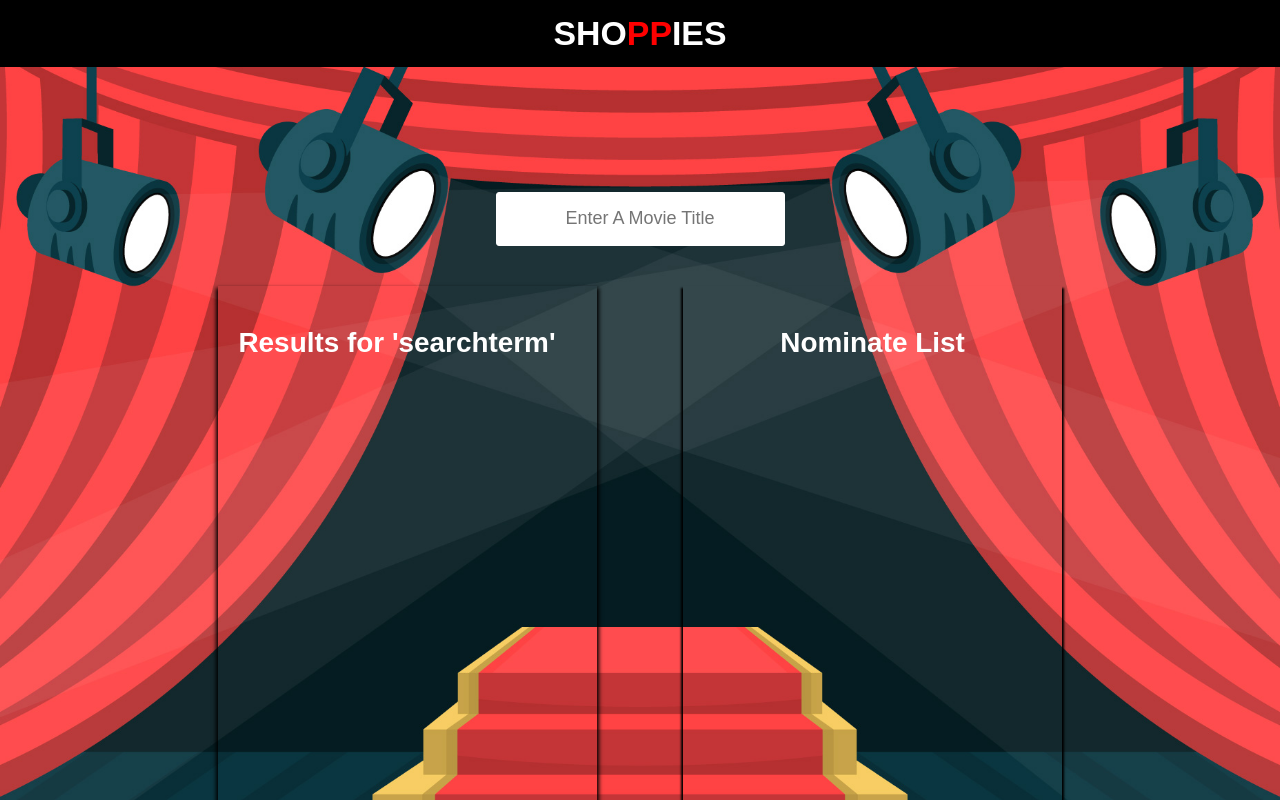
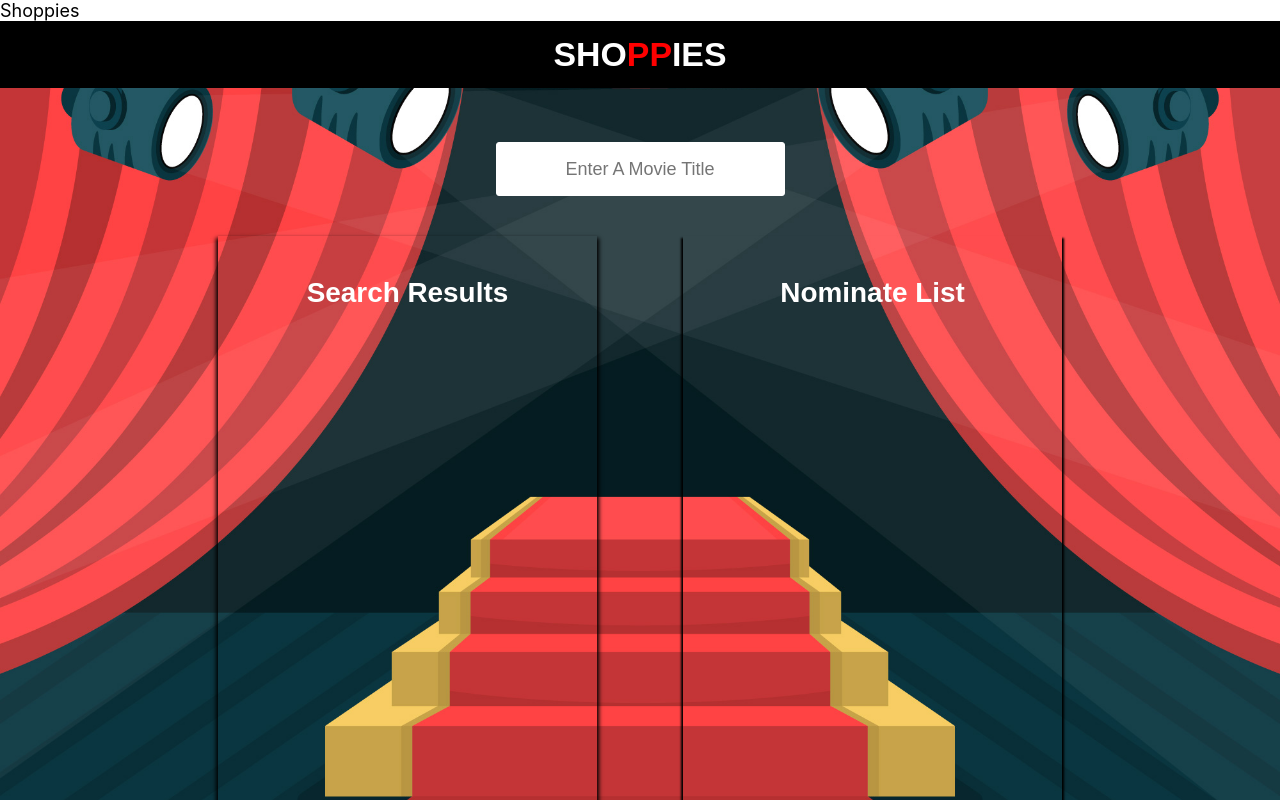
Before and after one commit to wariroja/shopify-omdb-nomi, a React (Create React App) app: page / in a window 1280 px wide. Shown: the top 800 px of the page. Built offline with nearby package versions, Linux system fonts and the light colour scheme.

Commit message:
css edits

```diff
--- a/public/index.html
+++ b/public/index.html
@@ -11,12 +11,21 @@
       name="description"
       content="Web site created using create-react-app"
     />
+    <link
+      href="https://fonts.googleapis.com/css?family=Poppins:600"
+      rel="style-sheet"
+    />
+    <link
+      href="https://fonts.googleapis.com/css?family=Work+Sans:300,500"
+      rel="style-sheet"
+    />
     <link rel="apple-touch-icon" href="%PUBLIC_URL%/logo192.png" />
     <!--
       manifest.json provides metadata used when your web app is installed on a
       user's mobile device or desktop. See https://developers.google.com/web/fundamentals/web-app-manifest/
     -->
     <link rel="manifest" href="%PUBLIC_URL%/manifest.json" />
+    <link rel="style-sheet" href="./reset.css"
     <!--
       Notice the use of %PUBLIC_URL% in the tags above.
       It will be replaced with the URL of the `public` folder during the build.
--- /dev/null
+++ b/public/reset.css
@@ -0,0 +1,126 @@
+/** @format */
+
+html,
+body,
+div,
+span,
+applet,
+object,
+iframe,
+h1,
+h2,
+h3,
+h4,
+h5,
+h6,
+p,
+blockquote,
+pre,
+a,
+abbr,
+acronym,
+address,
+big,
+cite,
+code,
+del,
+dfn,
+em,
+img,
+ins,
+kbd,
+q,
+s,
+samp,
+small,
+strike,
+strong,
+sub,
+sup,
+tt,
+var,
+b,
+u,
+i,
+center,
+dl,
+dt,
+dd,
+ol,
+ul,
+li,
+fieldset,
+form,
+label,
+legend,
+table,
+caption,
+tbody,
+tfoot,
+thead,
+tr,
+th,
+td,
+article,
+aside,
+canvas,
+details,
+embed,
+figure,
+figcaption,
+footer,
+header,
+hgroup,
+menu,
+nav,
+output,
+ruby,
+section,
+summary,
+time,
+mark,
+audio,
+video {
+  margin: 0;
+  padding: 0;
+  border: 0;
+  font-size: 100%;
+  font: inherit;
+  vertical-align: baseline;
+}
+/* HTML5 display-role reset for older browsers */
+article,
+aside,
+details,
+figcaption,
+figure,
+footer,
+header,
+hgroup,
+menu,
+nav,
+section {
+  display: block;
+}
+body {
+  line-height: 1;
+}
+ol,
+ul {
+  list-style: none;
+}
+blockquote,
+q {
+  quotes: none;
+}
+blockquote:before,
+blockquote:after,
+q:before,
+q:after {
+  content: '';
+  content: none;
+}
+table {
+  border-collapse: collapse;
+  border-spacing: 0;
+}
--- a/src/Components/App/App.js
+++ b/src/Components/App/App.js
@@ -43,7 +43,7 @@ class App extends React.Component {
   handleCount() {
     if (this.state.nominateList.length === 5) {
       alert(
-        'You have nominated 5 movies, we will only use first 5 movies added'
+        'You have nominated 5 movies, we will only use first 5 movies added.'
       );
     }
   }
--- a/src/Components/Movie/Movie.css
+++ b/src/Components/Movie/Movie.css
@@ -9,7 +9,7 @@
 .Movie-action {
   cursor: pointer;
   padding: 0.5rem;
-  font-size: 0.83rem;
+  font-size: 0.5rem;
   font-family: 'Work Sans', sans-serif;
   transition: color 0.25s;
   border: 0px;
@@ -18,7 +18,7 @@
 }
 
 .Movie:hover {
-  color: rgba(265, 265, 265, 0.5);
+  color: goldenrod;
 }
 
 .Movie-information {
@@ -26,15 +26,11 @@
   display: flex;
   flex-direction: column;
   justify-content: center;
-  height: 72px;
-}
-
-.Movie-information h3 {
-  margin-bottom: 0.22rem;
+  height: 64px;
 }
 
 .Movie-information p {
   font-size: 0.83rem;
-  font-weight: 300;
+  font-weight: 500;
   color: rgba(256, 256, 256, 0.8);
 }
--- a/src/Components/Movie/Movie.js
+++ b/src/Components/Movie/Movie.js
@@ -11,7 +11,7 @@ class Movie extends React.Component {
     this.onClicks = this.onClicks.bind(this);
   }
   renderAction() {
-    //waiting for props to be pass through from state is APP
+    //waiting for props to be pass through from state
     if (this.props.isRemoval) {
       return (
         <button className='Movie-action' onClick={this.removeMovie}>
--- a/src/Components/NominateList/NominateList.css
+++ b/src/Components/NominateList/NominateList.css
@@ -8,6 +8,5 @@
   width: 40%;
   max-height: 950px;
   padding: 2.27rem 1.16rem;
-  /* background-color: rgba(1, 12, 63, 0.7); */
   box-shadow: 0 4px 2px 2px #000000;
 }
--- a/src/Components/SearchBar/SearchBar.css
+++ b/src/Components/SearchBar/SearchBar.css
@@ -3,9 +3,8 @@
 .SearchBar {
   display: flex;
   flex-direction: column;
-  align-items: center; /* Makes box and button smaller*/
-  padding-top: 6.94rem;
-  /* margin-bottom: 6.33rem; */
+  align-items: center;
+  padding-top: 3rem;
 }
 
 .SearchBar input {
--- a/src/Components/SearchResults/SearchResults.css
+++ b/src/Components/SearchResults/SearchResults.css
@@ -2,10 +2,12 @@
 
 .SearchResults {
   width: 40%;
-  height: 950px;
+  height: 700px;
+  align-items: center;
+  display: flex;
+  flex-direction: column;
   overflow-y: scroll;
   padding: 2.27rem 1.16rem;
-  /* background-color: rgba(206, 102, 102, 0.7); */
   box-shadow: 0px 4px 4px 2px #000000;
 }
 
--- a/src/Components/SearchResults/SearchResults.js
+++ b/src/Components/SearchResults/SearchResults.js
@@ -7,7 +7,7 @@ class SearchResults extends React.Component {
   render() {
     return (
       <div className='SearchResults'>
-        <h2>Results for 'searchterm' </h2>
+        <h2>Search Results</h2>
         <MovieList
           movies={this.props.searchResults}
           addMovie={this.props.addMovie}
--- a/src/Components/util/Omdb.js
+++ b/src/Components/util/Omdb.js
@@ -1,10 +1,11 @@
 /** @format */
 
 const Omdb = {
-  search(term) {
-    return fetch(`http://omdbapi.com/?s=${term}&apikey=5f9e3ef`)
-      .then((response) => response.json())
-      .then((jsonResponse) => {
+  async search(term) {
+    const response = await fetch(
+      `http://omdbapi.com/?s=${term}&apikey=5f9e3ef`
+    );
+    const jsonResponse = await response.json();
     if (!jsonResponse.Search) {
       return [];
     }
@@ -14,7 +15,6 @@ const Omdb = {
       id: item.imdbID,
     }));
     return result;
-      });
   },
 };
 export default Omdb;
```
Also changed, not shown: src/Components/SearchBar/SearchBar.js (+1 -6 lines). Lines whose indentation alone changed are shown as unchanged.
